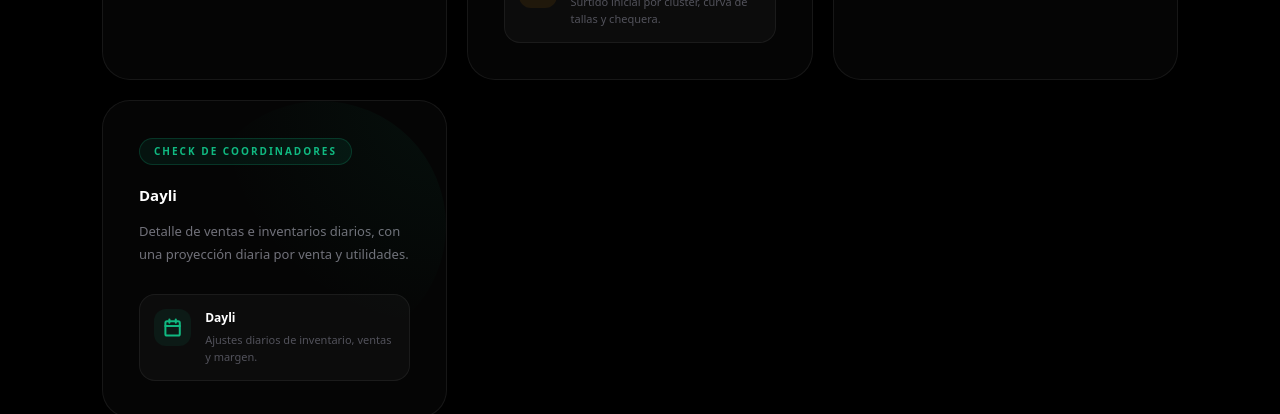
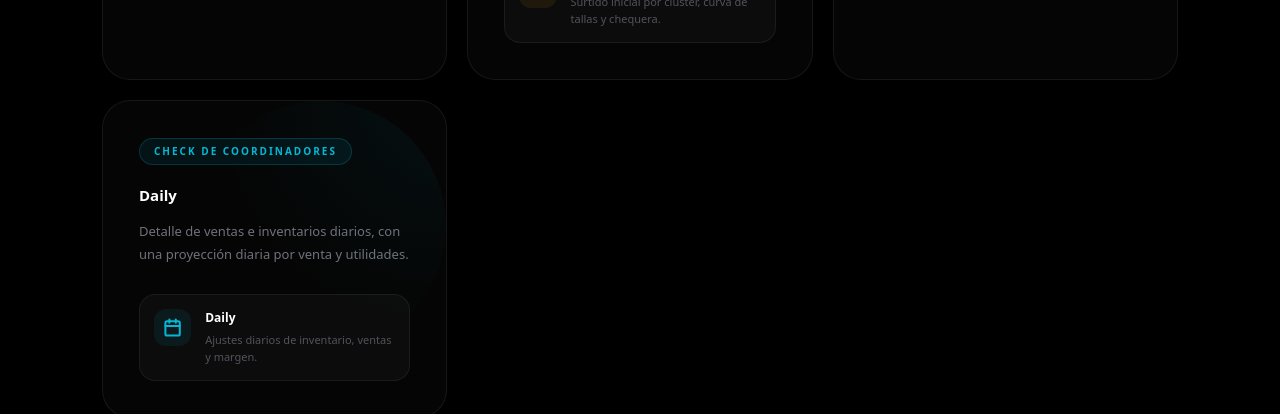
Before and after one commit to Guillermo-8a/GO-PLANNER, a React (Vite) app: page /about in a window 1280 px wide. Shown: the part 1800-2214 px from the top of the page. Built offline with nearby package versions, Linux system fonts and the light colour scheme.

Commit message:
Update AboutPage.jsx

```diff
--- a/src/AboutPage.jsx
+++ b/src/AboutPage.jsx
@@ -70,11 +70,11 @@ const WORLDS = [
   },
  {
     id: 'check', tag: 'CHECK DE COORDINADORES',
-    name: 'Dayli',
+    name: 'Daily',
     desc: 'Detalle de ventas e inventarios diarios, con una proyección diaria por venta y utilidades.',
-    accent: '#10b981', glow: 'rgba(16,185,129,0.15)',
+    accent: '#06b6d4', glow: 'rgba(6, 182, 212, 0.15)',
     modules: [
-       { label: 'Dayli',    Icon: Calendar,  desc: 'Ajustes diarios de inventario, ventas y margen.' },
+       { label: 'Daily',    Icon: Calendar,  desc: 'Ajustes diarios de inventario, ventas y margen.' },
      ],
    },
  ];
```
